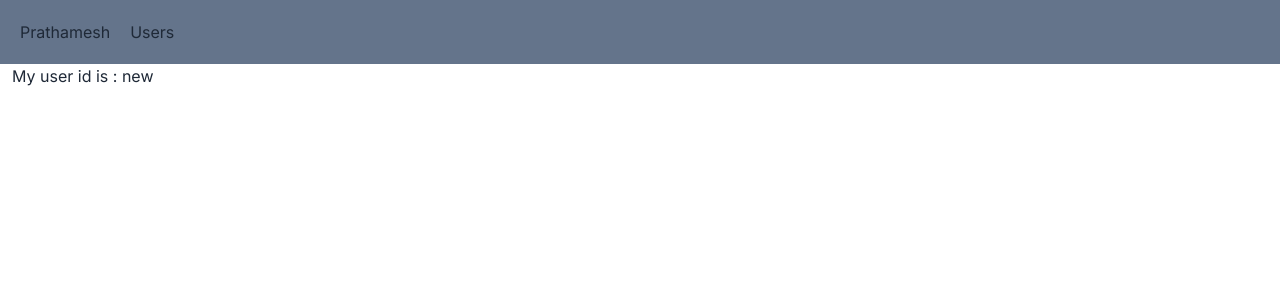
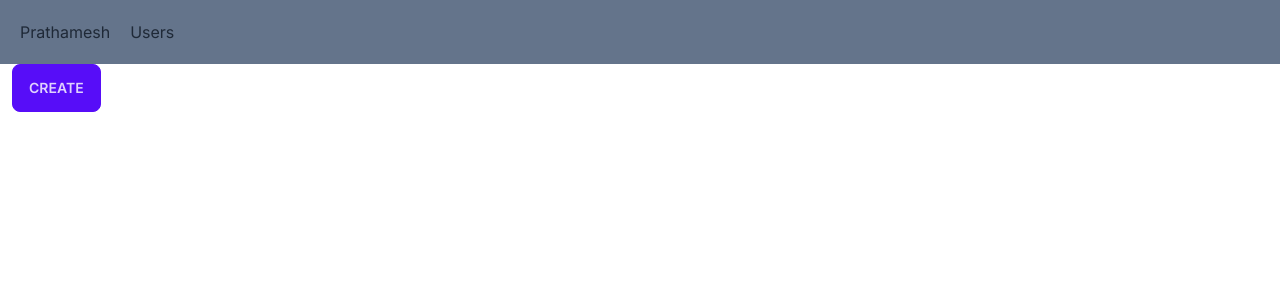
Before and after one commit to Prathamesh-chougale-17/first-next-project, a Next.js app: page /users/new in a window 1280 px wide. Shown: the top 300 px of the page. Built offline with nearby package versions, Linux system fonts and the light colour scheme.

Commit message:
programmatic navigation

```diff
--- /dev/null
+++ b/app/users/new/page.tsx
@@ -0,0 +1,21 @@
+"use client";
+import React from "react";
+import { useRouter } from "next/navigation";
+// import { useRouter } from "next/router";//we have not to use to redirect to other page via router
+// we have to redirect from next/navigation
+
+const LoginPage = () => {
+  const router = useRouter();
+  return (
+    <button
+      onClick={() => {
+        router.push("/users");
+      }}
+      className="btn btn-primary"
+    >
+      create
+    </button>
+  );
+};
+
+export default LoginPage;
--- a/app/users/page.tsx
+++ b/app/users/page.tsx
@@ -1,5 +1,6 @@
 import React from "react";
 import UserTable from "./UserTable";
+import Link from "next/link";
 
 interface Props {
   searchParams: { sortOrder: string };
@@ -8,6 +9,9 @@
   return (
     <>
       <h1>Users</h1>
+      <Link href="/users/new" className="btn p-3">
+        Users
+      </Link>
       <UserTable sortOrder={sortOrder} />
     </>
   );
```
Also changed, not shown: imp.txt.
